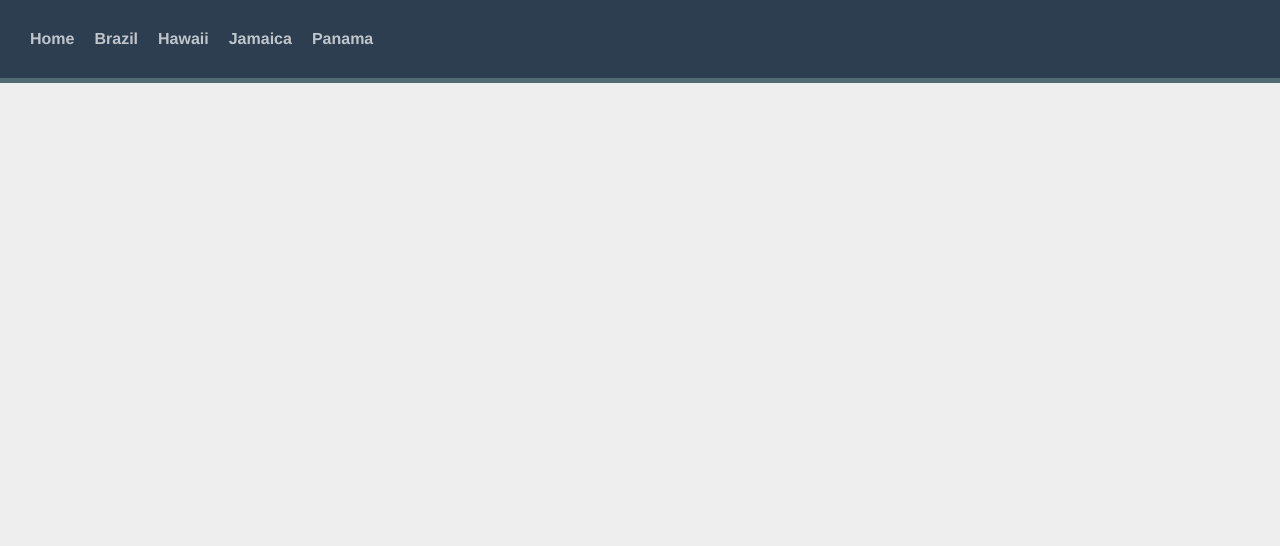
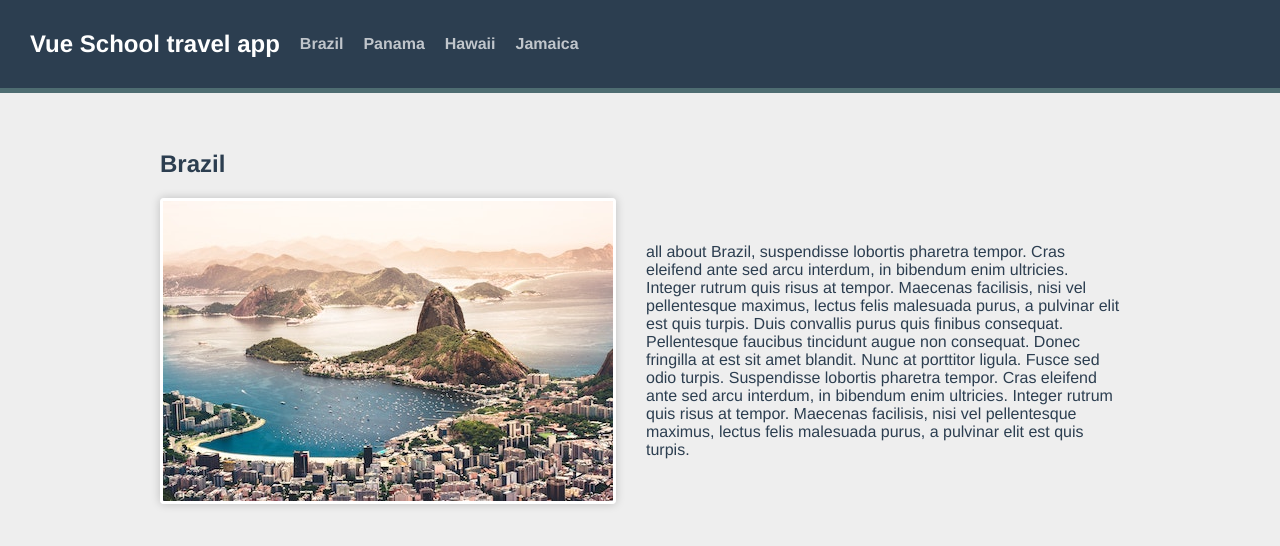
Before and after one commit to karoolina1234/RoutesVue, a Vue app: page /vue-school-travel-app/1/1 in a window 1280 px wide. Shown: the top 546 px of the page. Built offline with nearby package versions, Linux system fonts and the light colour scheme.

Commit message:
reafatorando rotas

```diff
--- a/src/components/TheNavigation.vue
+++ b/src/components/TheNavigation.vue
@@ -1,9 +1,27 @@
 <template>
   <div id="nav">
-    <router-link to="/">Home</router-link>
-    <router-link to="/brazil">Brazil</router-link>
-    <router-link to="/hawaii">Hawaii</router-link>
-    <router-link to="/jamaica">Jamaica</router-link>
-    <router-link to="/panama">Panama</router-link>
+    <router-link id="logo" :to="'/'">Vue School travel app</router-link>
+    <router-link
+      v-for="destination in destinations"
+      :key="destination.id"
+      :to="{
+        name: 'destination.show',
+        params: { id: destination.id, slug: destination.slug },
+      }"
+    >
+      {{ destination.name }}
+    </router-link>
   </div>
 </template>
+
+<script>
+import sourceData from "../data.json";
+
+export default {
+  data() {
+    return {
+      destinations: sourceData.destinations,
+    };
+  },
+};
+</script>
--- a/src/pages/About.vue
+++ /dev/null
@@ -1,5 +0,0 @@
-<template>
-  <div class="about">
-    <h1>About lala</h1>
-  </div>
-</template>
--- a/src/pages/Brazil.vue
+++ /dev/null
@@ -1,5 +0,0 @@
-<template>
-  <div class="brazil">
-    <h1>Brazil</h1>
-  </div>
-</template>
--- a/src/pages/Hawaii.vue
+++ /dev/null
@@ -1,5 +0,0 @@
-<template>
-  <div class="hawaii">
-    <h1>Havawii</h1>
-  </div>
-</template>
--- a/src/pages/Home.vue
+++ b/src/pages/Home.vue
@@ -6,7 +6,10 @@
       <router-link
         v-for="destination in destinations"
         :key="destination.id"
-        :to="{ name: 'destination.show', params: { id: destination.id } }"
+        :to="{
+          name: 'destination.show',
+          params: { id: destination.id, slug: destination.slug },
+        }"
       >
         <h2>{{ destination.name }}</h2>
         <img :src="`/images/${destination.image}`" :alt="destination.name" />
--- a/src/pages/Jamaica.vue
+++ /dev/null
@@ -1,5 +0,0 @@
-<template>
-  <div class="jamaica">
-    <h1>Jamaica</h1>
-  </div>
-</template>
--- a/src/pages/Panama.vue
+++ /dev/null
@@ -1,5 +0,0 @@
-<template>
-  <div class="panama">
-    <h1>Panama</h1>
-  </div>
-</template>
--- a/src/router/index.js
+++ b/src/router/index.js
@@ -3,29 +3,9 @@
 
 const routes = [
   { path: "/", name: "Home", component: Home },
-  {
-    path: "/brazil",
-    name: "Brazil",
-    component: () => import("@/pages/Brazil.vue"),
-  },
-  {
-    path: "/hawaii",
-    name: "Hawaii",
-    component: () => import("@/pages/Hawaii.vue"),
-  },
-  {
-    path: "/jamaica",
-    name: "Jamaica",
-    component: () => import("@/pages/Jamaica.vue"),
-  },
-  {
-    path: "/panama",
-    name: "Panama",
-    component: () => import("@/pages/Panama.vue"),
-  },
 
   {
-    path: "/vue-school-travel-app/:id",
+    path: "/vue-school-travel-app/:id/:slug",
     name: "destination.show",
     component: () => import("@/pages/DestinationShow.vue"),
   },
```
